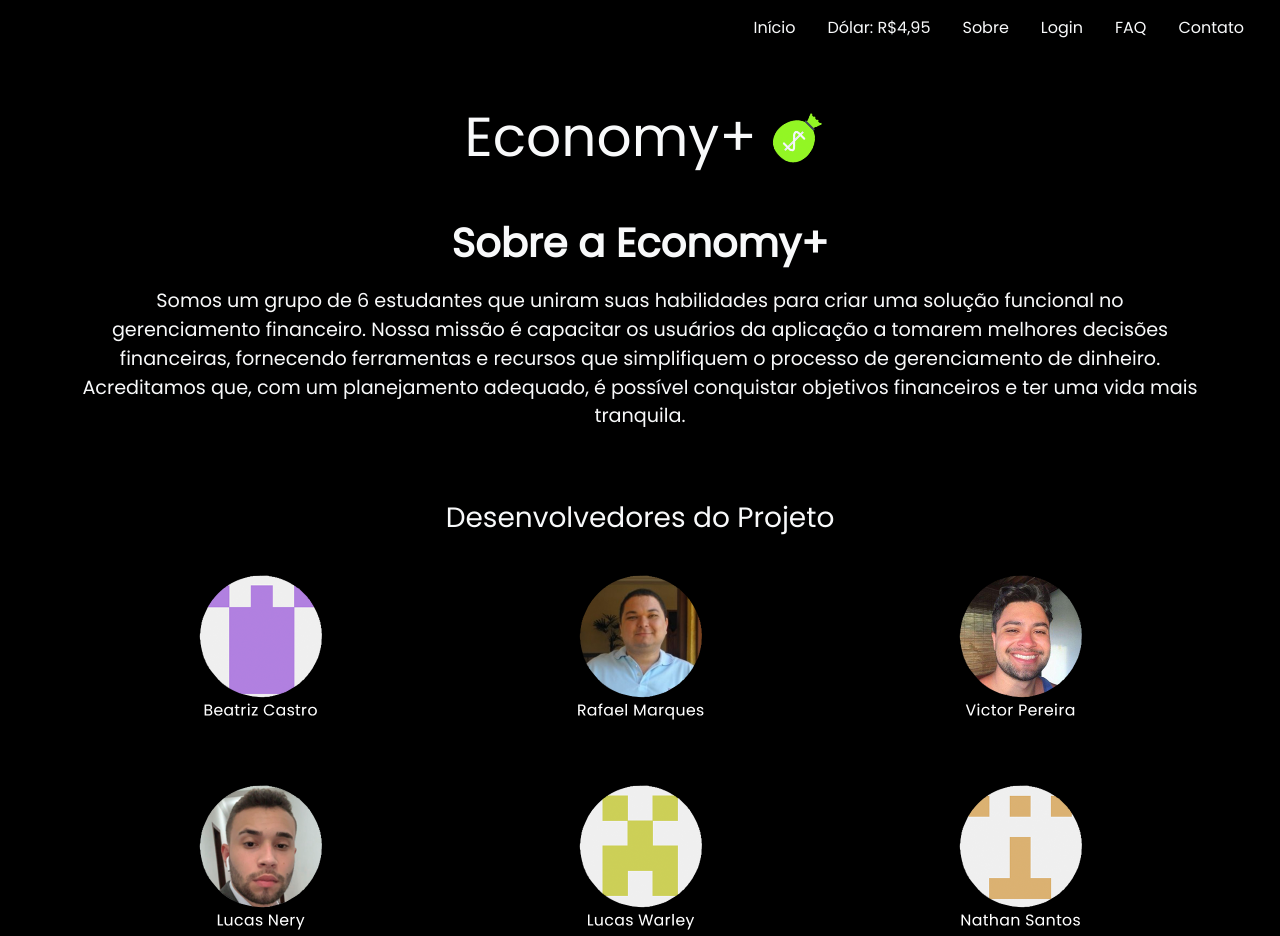
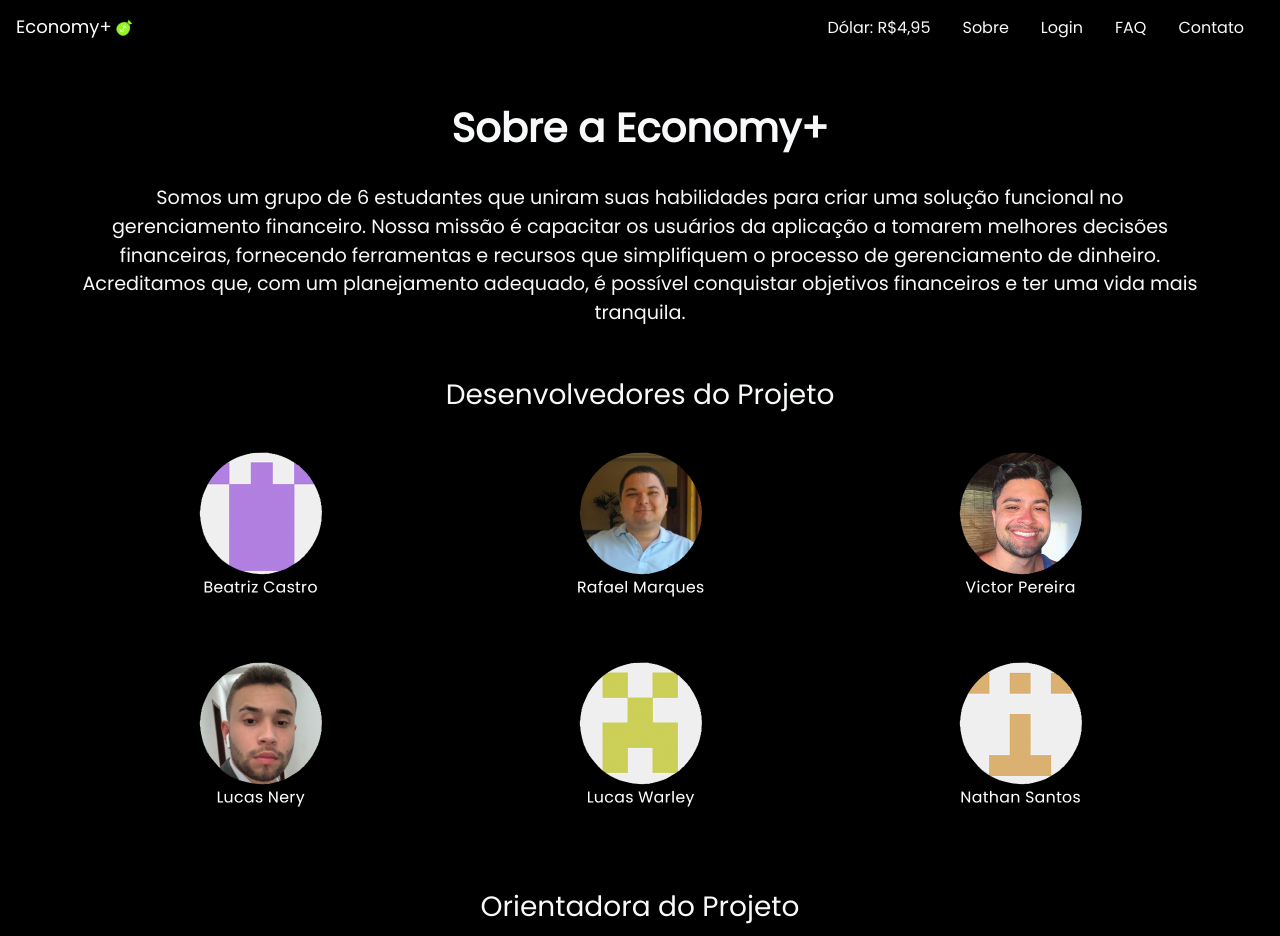
Before and after one commit to ICEI-PUC-Minas-PMV-SI/pmv-si-2023-1-e1-proj-web-t3-organizacao_financeira, a plain HTML site: page src/html/sobre.html in a window 1280 px wide. Shown: the top 936 px of the page. Drawn offline with nearby package versions, Linux system fonts and the light colour scheme.

Commit message:
Posicionamento do Logotipo à esquerda nas páginas de conteúdo

```diff
--- a/src/css/economia-domestica.css
+++ b/src/css/economia-domestica.css
@@ -1,17 +1,26 @@
+#divLogoPages a {
+    text-decoration: none;
+    color: white;
+}
+
+.titulo-dicas {
+    margin-top: 2.5em;
+}
+
 .titulo {
-    padding-top: 0.8em;
+    padding-top: 0.2em;
     font-weight: 600;
     margin-bottom: 0.8em;
 }
 
 #subtitulo {
     color: white;
-    font-size: 1.1em;
+    font-size: 1.2em;
     font-weight: 300;
     margin: 0 auto;
     justify-content: center;
     text-align: center;
-    margin-bottom: 2.5em;
+    margin-bottom: 1.8em;
 }
 
 .container {
--- a/src/css/sobre.css
+++ b/src/css/sobre.css
@@ -1,10 +1,20 @@
+#divLogoPages a {
+    text-decoration: none;
+    color: white;
+}
+
+.titulo-sobre {
+    margin-top: 2.5em;
+}
+
 .titulo {
-    padding-top: 0.8em;
+    padding-top: 0.2em;
     font-weight: 600;
-    margin-bottom: 0.5em;
+    margin-bottom: 0.8em;
 }
+
 .titulo-sobre h3 {
-    margin-top: 2.5em;
+    margin-top: 1.8em;
 }
 
 .subtitulo {
@@ -27,3 +37,7 @@
 .cartao img:hover {
     transform: scale(1.03);
 }
+
+#orientadora {
+    padding-bottom: 3em;
+}
--- a/src/css/style.css
+++ b/src/css/style.css
@@ -1,6 +1,8 @@
 body {
     background-color: black;
     font-family: 'Poppins', Verdana, sans-serif;    /*Escolha da tipografia*/
+    margin: 0;
+    padding: 0;
 }
 
 .nav-item {   /*Estilo do menu normal*/
@@ -11,13 +13,17 @@ body {
     text-decoration: underline;
 }
 
-.p-5 {    /*Estilo da div da Logo + bolsa de dinheiro*/
+#divLogoIndex { /*Estilo da div da Logo + bolsa de dinheiro na página Index*/
     display: block;
     margin-bottom: -50px;
 }
 
-.mb-3 {    /*Estilo do Logo "Economy+*/
+#textoLogoIndex { /*Estilo do Texto do Logo "Economy+ na página Index*/
     font-size: 55px;
+}
+
+#textoLogoPages { /*Estilo do Texto do Logo "Economy+ nas outras páginas*/
+    font-size: 18px;
 }
 
 .money-bag {
--- a/src/html/sobre.html
+++ b/src/html/sobre.html
@@ -28,9 +28,6 @@
       <div class="collapse navbar-collapse" id="navbarSupportedContent">
         <ul class="navbar-nav mb-2 mb-lg-0 ms-auto">
           <li class="nav-item">
-            <a class="nav-link text-light" href="../index.html">Início</a>
-            </li>
-          <li class="nav-item">
             <a class="nav-link text-light" href="#">Dólar: R$4,95</a>
           </li>
           <li class="nav-item">
@@ -50,9 +47,9 @@
     </div>
   </nav>
 
-  <div class="p-5 text-center text-light"> <!--Área do Logotipo-->
-    <h1 class="mb-3 page-title">Economy+ <img class="money-bag" src="../img/moneybag.png" alt="money bag">
-    </h1>
+  <!--Logotipo Economy+ com o Id de LogoPages (sem ser a página index)-->
+  <div id="divLogoPages" class="p-3 text-light position-absolute" style="top: 0; left: 0; transition: top 0.3s, left 0.3s;">
+    <a href="../index.html"><h1 id="textoLogoPages" class="mb-3 page-title">Economy+ <img id="imagemLogoPages" class="money-bag" src="../img/moneybag.png" alt="money bag"></h1></a>
   </div>
 
   <div class="container">
@@ -98,13 +95,11 @@
      <h3>Orientadora do Projeto</h3>
   </div>
 
-  <div class="row justify-content-center">
+  <div id="orientadora" class="row justify-content-center">
     <div class="cartao col-md-4">
         <a href="https://github.com/ldenardin"><img src="../img/git-luciana.png" alt="Imagem 6" class="img-fluid"></a>
     </div>
 </div>
 
-
 </body>
-
 </html>
```
Also changed, not shown: src/html/economia-domestica.html (+10 -10 lines), src/index.html (+3 -2 lines).
